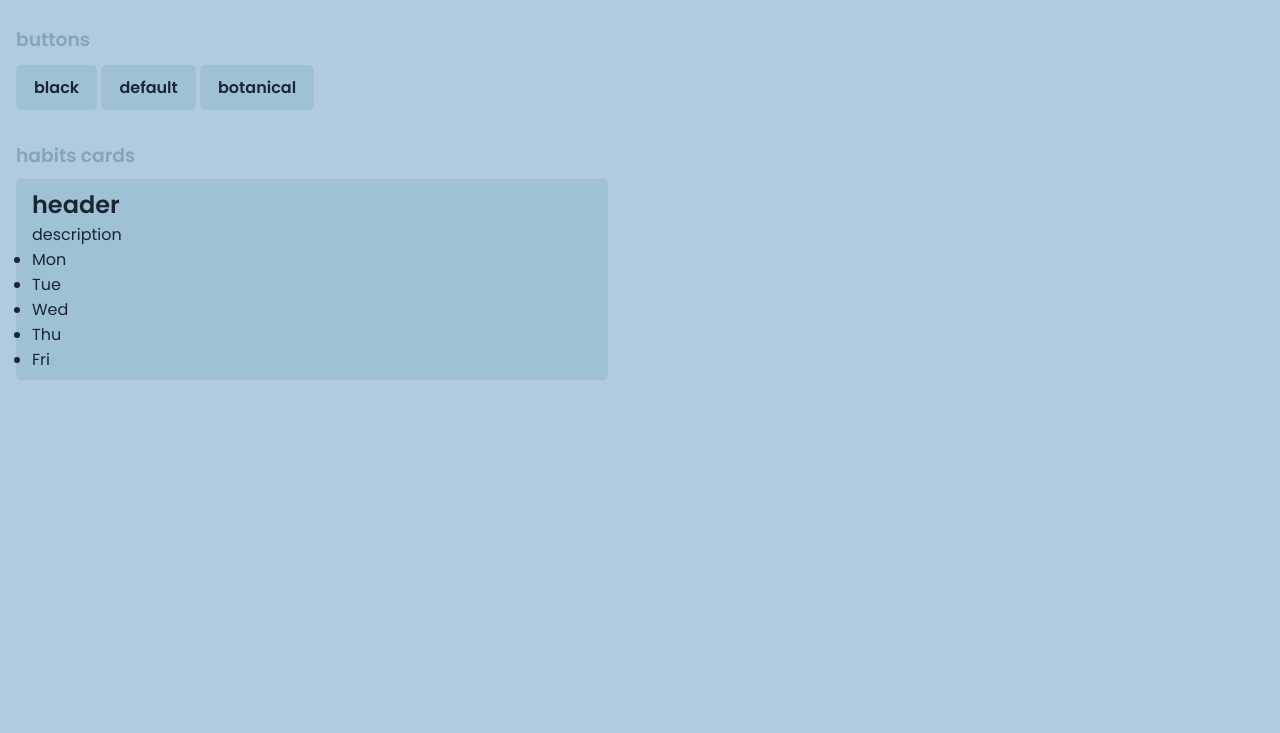
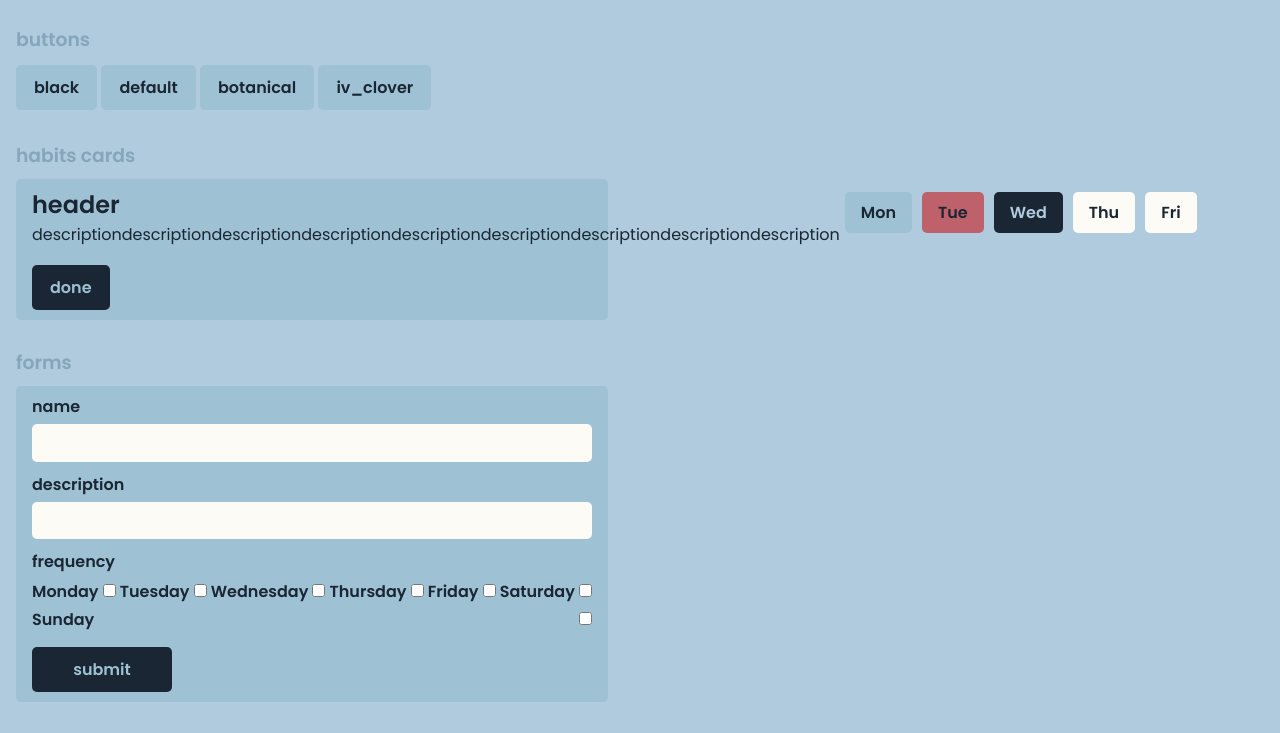
Before and after one commit to Luquor/habbyy-html-templating, a plain HTML site: page index.html in a window 1280 px wide. Shown: the part 67-800 px from the top of the page. Drawn offline with Linux system fonts and the light colour scheme.

Commit message:
add: habits card and form style
The work is NOT FINISHED, there are plenty of style bugs to fix before ending the project

```diff
--- a/index.html
+++ b/index.html
@@ -22,21 +22,50 @@
     <button onclick="changeTheme('black')">black</button>
     <button onclick="changeTheme('default')">default</button>
     <button onclick="changeTheme('green')">botanical</button>
+    <button onclick="changeTheme('iv_clover')">iv_clover</button>
 
     <h3>habits cards</h3>
     <div class="habits-card">
+        <div class="habits-card-info">
         <h2>header</h2>
-        <p>description</p>
+        <p>descriptiondescriptiondescriptiondescriptiondescriptiondescriptiondescriptiondescriptiondescription</p>
+        <button class="habits-button">done</button>
+        </div>
         <div class="habits-calendar">
             <ul>
-                <li>Mon</li>
-                <li>Tue</li>
-                <li>Wed</li>
+                <li class="habits-done">Mon</li>
+                <li class="habits-failed">Tue</li>
+                <li class="habits-upcoming">Wed</li>
                 <li>Thu</li>
                 <li>Fri</li>
             </ul>
         </div>
     </div>
 
+    <h3>forms</h3>
+    <form action="" class="habits-form">
+        <label for="text">name</label>
+        <input type="text" name="habit-name" id="habit-name">
+        <label for="text">description</label>
+        <input type="text" name="habit-description" id="habit-description">
+        <h4 for="text">frequency</h4>
+        <div class="form-frequency">
+            <label for="text">Monday</label>
+            <input type="checkbox" name="habit-frequency-" id="habit-frequency">
+            <label for="text">Tuesday</label>
+            <input type="checkbox" name="habit-frequency-" id="habit-frequency">
+            <label for="text">Wednesday</label>
+            <input type="checkbox" name="habit-frequency-" id="habit-frequency">
+            <label for="text">Thursday</label>
+            <input type="checkbox" name="habit-frequency-" id="habit-frequency">
+            <label for="text">Friday</label>
+            <input type="checkbox" name="habit-frequency-" id="habit-frequency">
+            <label for="text">Saturday</label>
+            <input type="checkbox" name="habit-frequency-" id="habit-frequency">
+            <label for="text">Sunday</label>
+            <input type="checkbox" name="habit-frequency-" id="habit-frequency">
+        </div>
+        <button class="habits-button">submit</button>
+    </form>
 </body>
 </html>
--- a/static/styles/main.css
+++ b/static/styles/main.css
@@ -34,6 +34,7 @@ button:hover  {
 }
 
 .habits-card {
+    display: flex;
     margin: 2px 0;
     padding: 0.5em 1em;
     width: 35em;
@@ -41,10 +42,80 @@ button:hover  {
     background-color: var(--sub-alt-color);
 }
 
-.habits-card h2 {
+.habits-card-info p {
+    margin-bottom: 1em;
+}
+
+.habits-calendar ul {
+    display: flex;
+    list-style: none;
+    justify-content: space-between;
+}
+
+.habits-calendar li {
+    margin: 5px;
+    padding: 0.5em 1em;
+    border-radius: 5px;
+    font-weight: 600;
+    font-size: medium;
+    background-color: var(--caret-color);
+}
+
+.habits-calendar .habits-done {
+    background-color: var(--sub-alt-color);
+}
+
+.habits-calendar .habits-failed {
+    background-color: var(--error-color);
+}
+
+.habits-calendar .habits-upcoming {
+    background-color: var(--text-color);
+    color: var(--bg-color);
+}
+
+.habits-button {
+    background-color: var(--text-color);
+    color: var(--sub-alt-color);
+}
+
+.habits-form {
+    display: flex;
+    flex-direction: column;
+    margin: 2px 0;
+    padding: 0.5em 1em;
+    width: 35em;
+    border-radius: 5px;
+    background-color: var(--sub-alt-color);
+}
+
+.habits-form label {
+    font-weight: 600;
+}
+
+.habits-form input {
+    margin: 5px 0 10px 0;
+    padding: 0.5em 1em;
+    border: none;
+    border: solid 2px transparent;
+    border-radius: 5px;
+    background-color: var(--caret-color);
     color: var(--text-color);
 }
 
-.habits-card h3 {
-    color: var(--sub-color);
+.habits-form input:focus {
+    outline: none;
+    border: solid 2px var(--main-color);
 }
+
+.habits-form .form-frequency {
+    display: flex;
+    flex-direction: row;
+    flex-wrap: wrap;
+    justify-content: space-between;
+    margin: 5px 0 10px 0;
+}
+
+.habits-form button {
+    width: 25%;
+}
```
